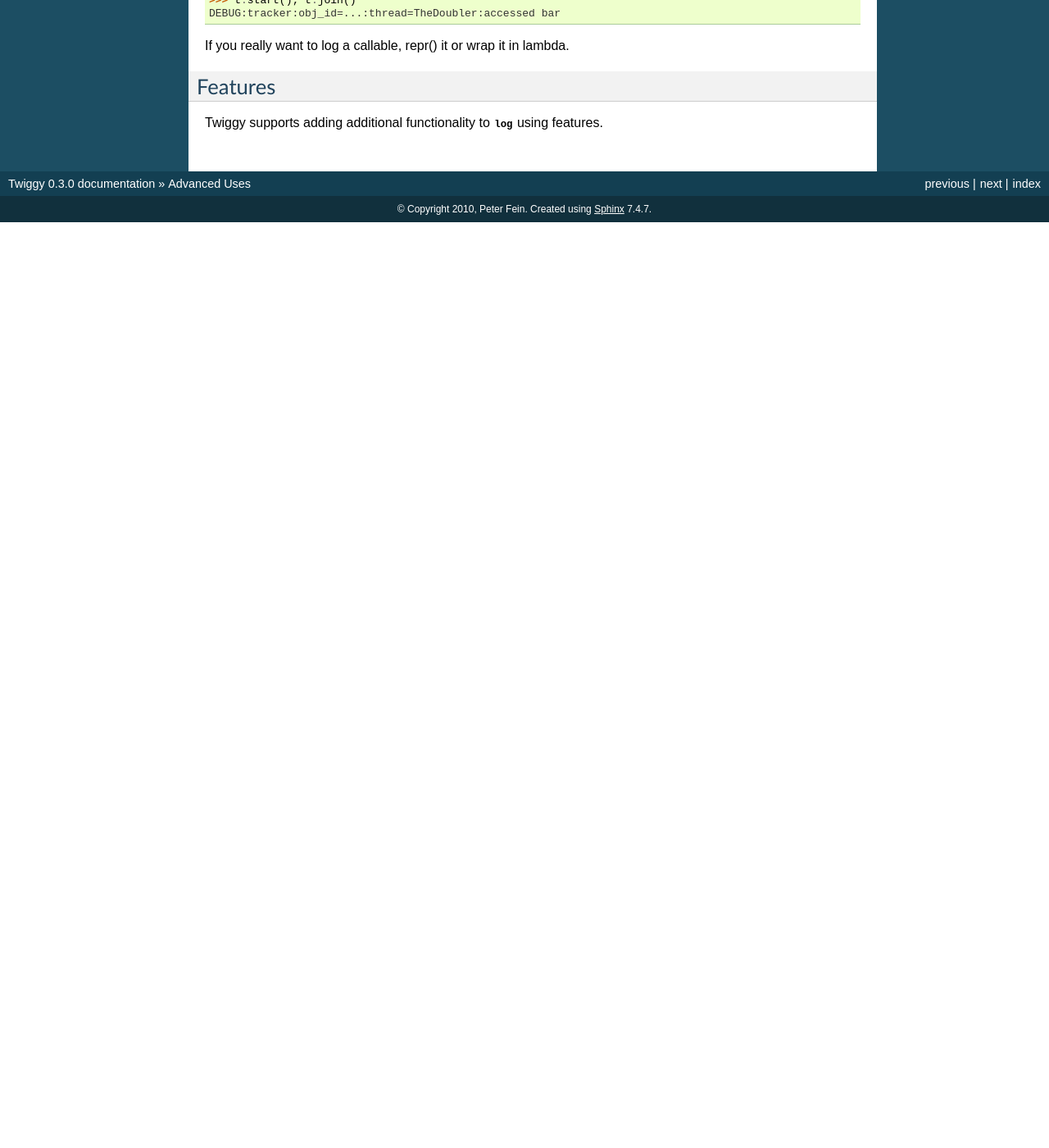
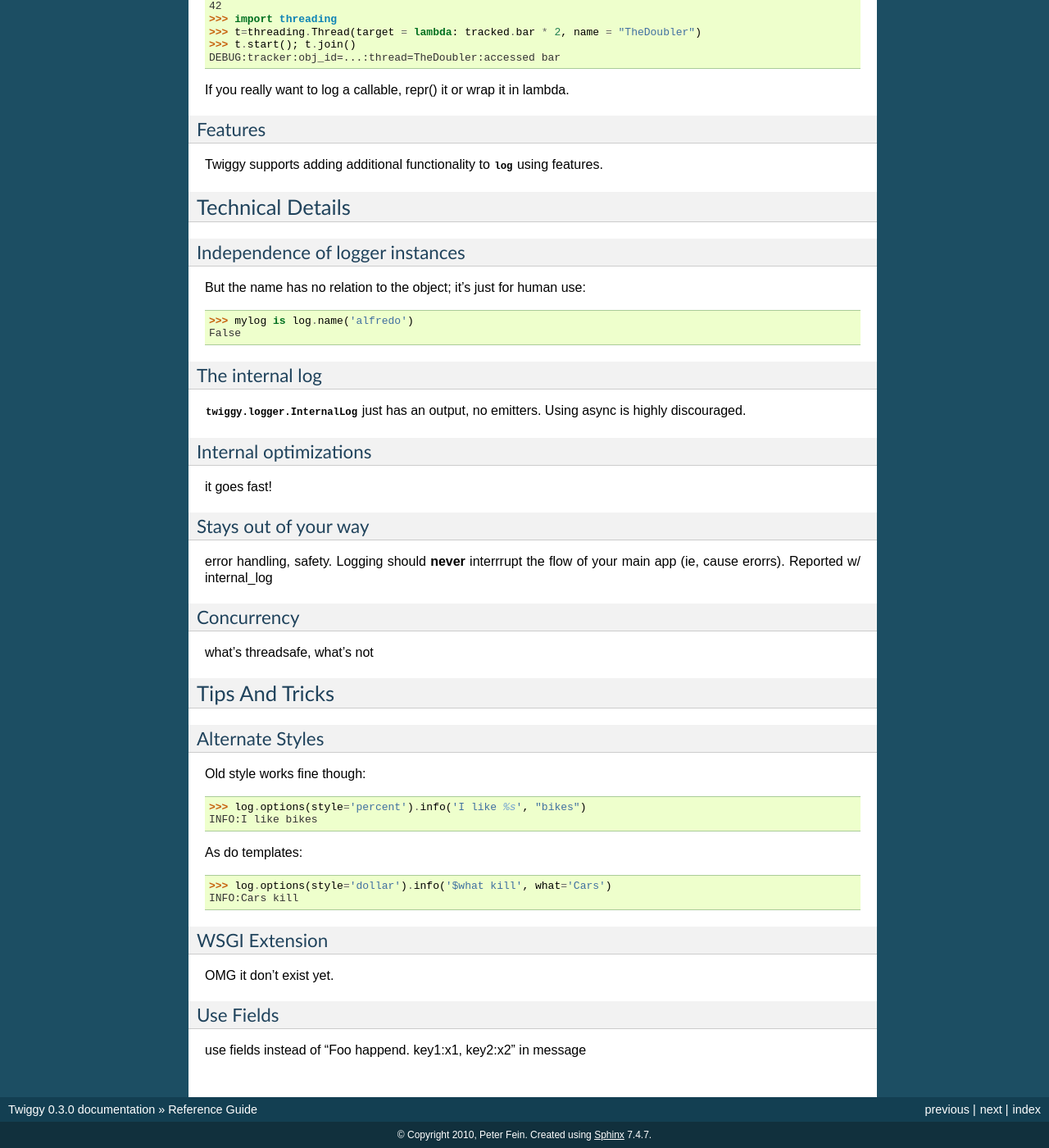
Before and after one commit to wearpants/twiggy, a Sphinx documentation site: the page built from doc/reference_guide.rst, in a window 1280 px wide and 1400 px high, scrolled down 700 px. Shown: the whole window at 82% size. Built offline with Sphinx 7.4.7, drawn with Linux system fonts in a browser that asks for light colours; before the commit the page ends 971 px from its top, so only the background shows below that; some of the changed text lies outside the part shown.

Commit message:
stub reference guide

```diff
--- a/doc/index.rst
+++ b/doc/index.rst
@@ -24,11 +24,8 @@ Contents:
     intro
     basic_use
     configuration
-    technical_details
-    advanced_use
+    reference_guide
     extending
-    tips_and_tricks
-    the_future
     api
     glossary
 
--- a/doc/advanced_use.rst
+++ b/doc/reference_guide.rst
@@ -1,10 +1,13 @@
-###############
+##############################
+Reference Guide
+##############################
+
+******************
 Advanced Uses
-###############
+******************
 
-***************
 Dynamic!
-***************
+==================
 
 Any functions in args/fields are called and the value substitued:
 
@@ -44,7 +47,62 @@ DEBUG:tracker:obj_id=...:thread=TheDoubler:accessed bar
 
 If you really want to log a callable, repr() it or wrap it in lambda.
 
-*******************
 Features
-*******************
+===================
 Twiggy supports adding additional functionality to :data:`log` using features.
+
+
+**********************
+Technical Details
+**********************
+
+Independence of logger instances
+================================
+But the name has no relation to the object; it's just for human use:
+
+>>> mylog is log.name('alfredo')
+False
+
+The internal log
+================
+:class:`twiggy.logger.InternalLog` just has an output, no emitters.  Using async is highly discouraged.
+
+Internal optimizations
+========================
+it goes fast!
+
+Stays out of your way
+=========================
+error handling, safety.  Logging should **never** interrrupt the flow of your main app (ie, cause erorrs).  Reported w/ internal_log
+
+Concurrency
+===============
+what's threadsafe, what's not
+
+********************
+Tips And Tricks
+********************
+
+.. _alternate-styles:
+
+Alternate Styles
+================
+Old style works fine though:
+
+>>> log.options(style='percent').info('I like %s', "bikes")
+INFO:I like bikes
+
+As do templates:
+
+>>> log.options(style='dollar').info('$what kill', what='Cars')
+INFO:Cars kill
+
+.. _wsgi-support:
+
+WSGI Extension
+==============
+OMG it don't exist yet.
+
+Use Fields
+==========
+use fields instead of "Foo happend. key1:x1, key2:x2" in message
```
Also changed, not shown: doc/extending.rst (+0 -8 lines), doc/technical_details.rst (deleted, +0 -33 lines), doc/the_future.rst (deleted, +0 -10 lines), doc/tips_and_tricks.rst (deleted, +0 -31 lines).
